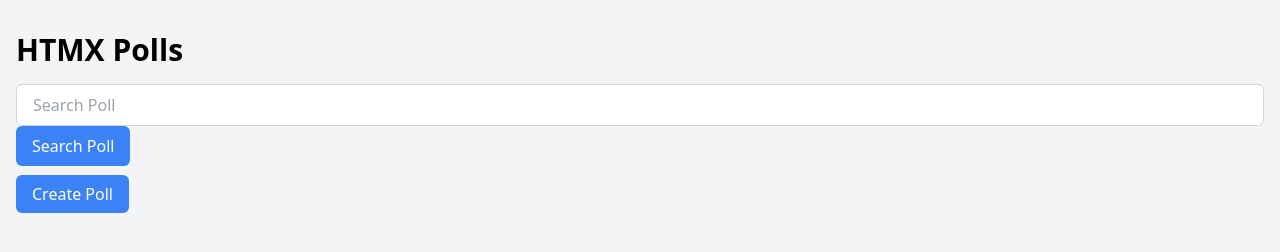
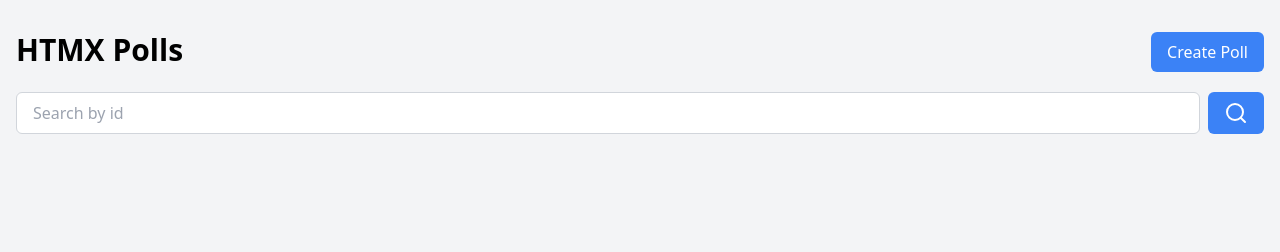
Before and after one commit to EyzRyder/Votting-Microservice, a plain HTML site: page view/index.html in a window 1280 px wide. Drawn offline with nearby package versions, Linux system fonts and the light colour scheme.

Commit message:
style: fix positin and gap

```diff
--- a/view/index.html
+++ b/view/index.html
@@ -14,29 +14,27 @@
 
 <body>
 
-    <body class="bg-gray-100">
+    <body class="bg-gray-100 min-h-screen">
 
-        <div class="container mx-auto px-4 py-8">
+        <div class="flex flex-col mx-auto px-4 py-8 gap-5">
+            <div class="flex gap-2">
+            <h1 class="text-3xl font-bold flex-1">HTMX Polls</h1>
+            <a href="/createPoll" class="bg-blue-500 text-white px-4 py-2 rounded-md">Create Poll</a>
+            </div>
 
-            <h1 class="text-3xl font-bold mb-4">HTMX Polls</h1>
-
-            <!-- Search form -->
             <form id="pollForm" hx-get="/pollsHtml/{id}"  hx-trigger="submit" hx-target="#pollResult"
-                class="mb-4">
-                <label for="pollId" class="sr-only">Search Poll:</label>
-                <input type="text" id="pollId" name="pollId" placeholder="Search Poll"
+                class=" flex gap-2">
+                <input type="text" id="pollId" name="pollId" placeholder="Search by id"
                     class="w-full px-4 py-2 rounded-md border border-gray-300 focus:outline-none focus:border-blue-500" required />
                 <button type="submit" class="bg-blue-500 text-white px-4 py-2 rounded-md">
-                    Search Poll
+                    <svg xmlns="http://www.w3.org/2000/svg" width="24" height="24" viewBox="0 0 24 24" fill="none" stroke="currentColor" stroke-width="2" stroke-linecap="round" stroke-linejoin="round" class="lucide lucide-search"><circle cx="11" cy="11" r="8"/><path d="m21 21-4.3-4.3"/></svg>
                 </button>
             </form>
 
-            <div id="pollResult">
+            <div class="p-4"  id="pollResult">
 
             </div>
 
-            <!-- Create poll button -->
-            <a href="/createPoll" class="bg-blue-500 text-white px-4 py-2 rounded-md">Create Poll</a>
 
 
         </div>
```
